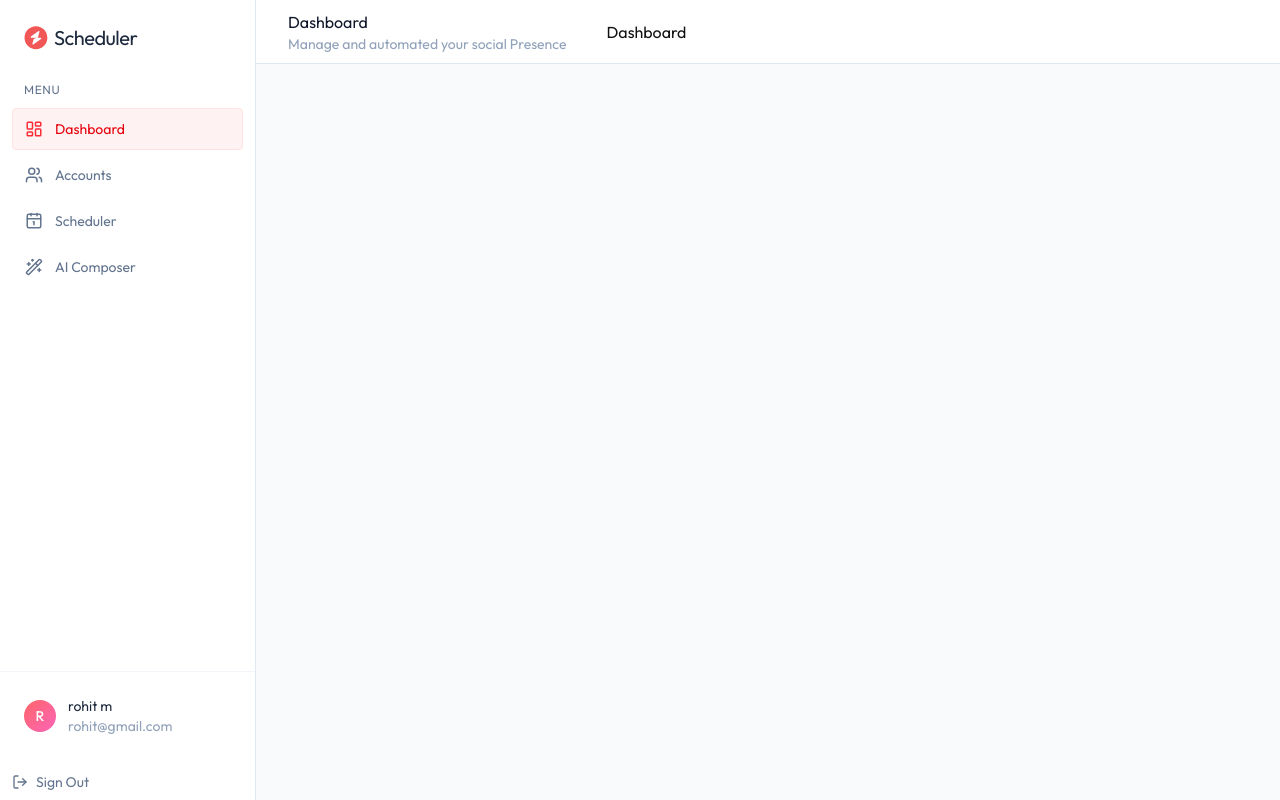
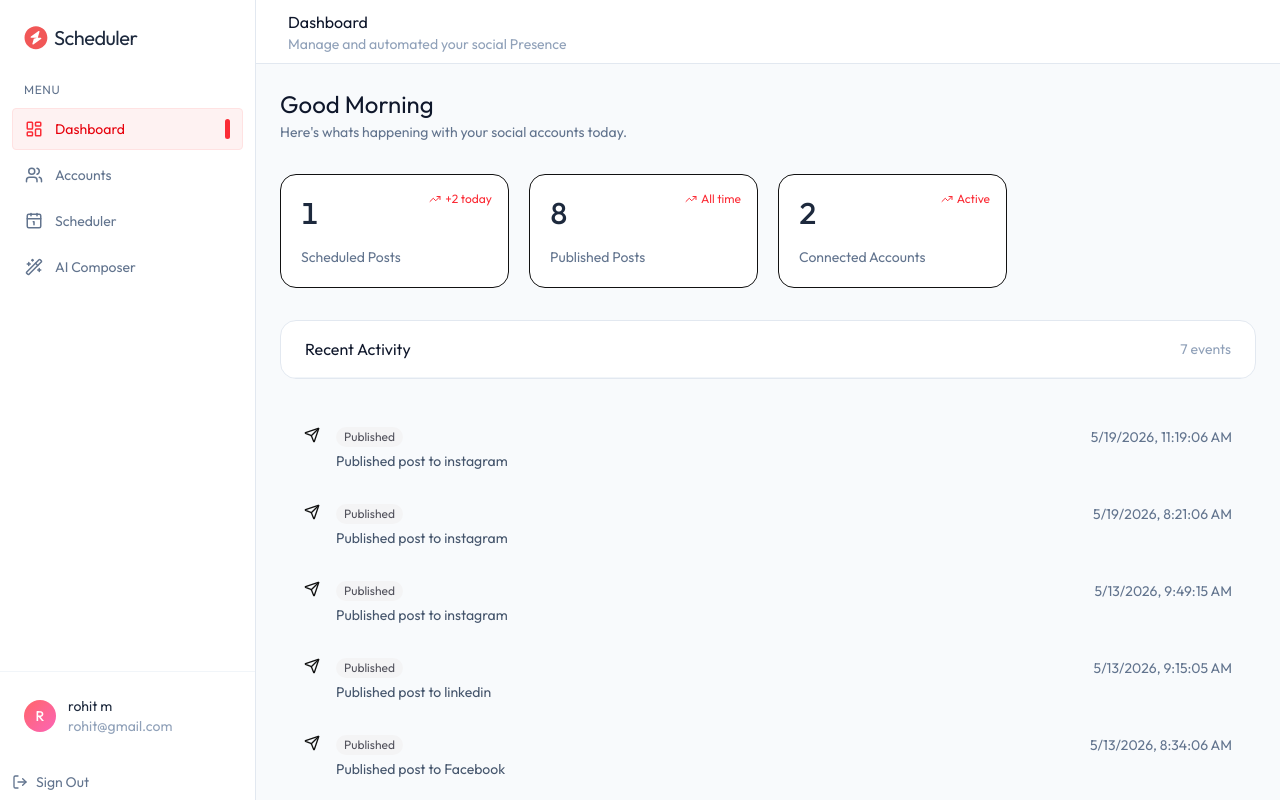
Before and after one commit to RohitMathur747/Social-Scheduler, a React (Vite) app in the folder client/: page /dashboard in a window 1280 px wide. Built offline with nearby package versions, Linux system fonts and the light colour scheme.

Commit message:
Pending Task - Dashboard page and Accounts Page is Done!!!

```diff
--- /dev/null
+++ b/client/src/components/AccountList.tsx
@@ -0,0 +1,87 @@
+import {
+  AlertCircleIcon,
+  CheckCircleIcon,
+  PlusIcon,
+  UnplugIcon,
+} from "lucide-react";
+import { PLATFORMS } from "../assets/assets";
+
+interface AccountListProps {
+  accounts: any[];
+  onDisconnect: (accountId: string) => Promise<void>;
+}
+
+const AccountList = ({ accounts, onDisconnect }: AccountListProps) => {
+  const handleDisconnect = async (accountId: string) => {
+    const confirm = window.confirm("Re you sure to Disconnect this Account ?");
+    if (!confirm) return;
+    await onDisconnect(accountId);
+  };
+
+  if (accounts.length === 0) {
+    return (
+      <div className="bg-white rounded-2xl border-2 border-dashed border-slate-200 flex flex-col items-center justify-center py-20 px-6">
+        <div className="size-14 bg-slate-50 rounded-2xl flex items-center justify-center mb-4 border border-slate-100">
+          <PlusIcon className="size-6 text-slate-500 opacity-50" />
+        </div>
+        <p className="text-slate-700 text-lg">No accounts connected</p>
+        <p className="text-sm text-slate-400 mt-1 max-w-xs text-center">
+          Connect your first social platform to start scheduling and automating
+          your content.
+        </p>
+      </div>
+    );
+  }
+
+  return (
+    <>
+      <div className="grid grid-cols-1 sm:grid-cols-2 gap-4">
+        {accounts.map((account, index) => {
+          const meta = PLATFORMS.find((p) => p.id === account.platform);
+          if (!meta) return null;
+
+          return (
+            <div
+              key={index}
+              className="group bg-white border border-slate-200 rounded-2xl p-5 flex items-center gap-4 hover:border-slate-300 transition-all"
+            >
+              <div className="size-12 bg-slate-50 rounded-xl flex items-center justify-center shrink-0">
+                <meta.icon className="size-6 text-slate-500" />
+              </div>
+              <div>
+                <div className="text-slate-900 truncate">{account.handle}</div>
+                <div className="text-sm text-slate-500 mt-0.5">{meta.name}</div>
+                <div className="flex items-center gap-1.5 shrink-0">
+                  {account.status === "connected" ? (
+                    <>
+                      <CheckCircleIcon className="size-4 text-emerald-500" />
+                      <span className="text-xs text-emerald-600">
+                        Connected
+                      </span>
+                    </>
+                  ) : (
+                    <>
+                      <AlertCircleIcon className="size-4 text-amber-500" />
+                      <span className="text-xs text-amber-600">
+                        Disconnected
+                      </span>
+                    </>
+                  )}
+                </div>
+                <button
+                  onClick={() => handleDisconnect(account._id)}
+                  title="Disconnect Account"
+                  className="ml-2 p-1.5 rounded-lg text-slate-300 group-hover:text-red-500 transition-all"
+                >
+                  <UnplugIcon className="size-4" />
+                </button>
+              </div>
+            </div>
+          );
+        })}
+      </div>
+    </>
+  );
+};
+
+export default AccountList;
--- a/client/src/components/Layout.tsx
+++ b/client/src/components/Layout.tsx
@@ -42,11 +42,10 @@ const Layout = () => {
               Manage and automated your social Presence
             </p>
           </div>
-
-          <main className="flex-1 p-6">
-            <Outlet />
-          </main>
         </header>
+        <main className="flex-1 overflow-y-auto p-6">
+          <Outlet />
+        </main>
       </div>
     </div>
   );
--- a/client/src/components/Sidebar.tsx
+++ b/client/src/components/Sidebar.tsx
@@ -74,7 +74,7 @@ const Sidebar = ({
               />
               {item.name}
               {isActive && (
-                <span classNme="ml-auto w-[5px] h-5 rounded-full bg-red-500"></span>
+                <span className="ml-auto w-[5px] h-5 rounded-full bg-red-500"></span>
               )}
             </NavLink>
           );
--- a/client/src/pages/Account.tsx
+++ b/client/src/pages/Account.tsx
@@ -1,9 +1,56 @@
-import React from "react";
+import { PlusIcon } from "lucide-react";
+import { useEffect, useState } from "react";
+import { dummyAccountsData, PLATFORMS } from "../assets/assets";
+import AccountList from "../components/AccountList";
 
 const Account = () => {
+  const [accounts, setAccounts] = useState<any[]>([]);
+  const [connecting, setConnecting] = useState<string | null>(null);
+  const [showPlatformPicker, setShowPaltformPicker] = useState(false);
+
+  const fetchAccounts = async (
+    isSync = false,
+    platform?: string | null,
+    successMsg?: string,
+  ) => {
+    setAccounts(dummyAccountsData);
+    console.log(isSync, platform, successMsg);
+  };
+
+  useEffect(() => {
+    fetchAccounts();
+  }, []);
+
+  const handleDisconnect = async (accountId: string) => {
+    setAccounts(accounts.filter((a) => a.id !== accountId));
+  };
+
+  const connectedIds = accounts.map((a) => a.platform);
+
   return (
-    <div>
-      <div>Account Page</div>
+    <div className="space-y-8 max-w-4xl">
+      {/* Header */}
+      <div>
+        <div className="ml-2 mb-4">
+          <h2 className="text-slate-900 text-lg">Connected Accounts</h2>
+          <p className="text-slate-700 text-lg">
+            {accounts.length} of {PLATFORMS.length} platforms connected
+          </p>
+        </div>
+        <button
+          onClick={() => setShowPaltformPicker(true)}
+          className="flex items-center gap-2 px-5  py-2.5
+           bg-red-500 hover:bg-red-600 text-white rounded-full font-medium
+           transition-all sw:w-auto justify-center w-full"
+        >
+          <PlusIcon className="size-4" /> Connect Accounts
+        </button>
+      </div>
+
+      {/* Platform Picker Modal */}
+
+      {/* Connected accounts List */}
+      <AccountList accounts={accounts} onDisconnect={handleDisconnect} />
     </div>
   );
 };
--- a/client/src/pages/Dashboard.tsx
+++ b/client/src/pages/Dashboard.tsx
@@ -1,9 +1,149 @@
-import React from "react";
+import {
+  ActivityIcon,
+  CheckCircleIcon,
+  Clock1Icon,
+  SendIcon,
+  Share2Icon,
+  TrendingUp,
+  TrendingUpIcon,
+} from "lucide-react";
+import React, { useEffect, useState } from "react";
+import {
+  dummyAccountsData,
+  dummyActivityData,
+  dummyPostsData,
+} from "../assets/assets";
 
 const Dashboard = () => {
+  const [stats, setStats] = useState({
+    scheduled: 0,
+    published: 0,
+    connectedAccounts: 0,
+  });
+  const [activities, setActivities] = useState<any[]>([]);
+
+  useEffect(() => {
+    const fetchDashboardData = async () => {
+      try {
+        const [postsRes, accountsRes, activityRes] = [
+          { data: dummyPostsData },
+          { data: dummyAccountsData },
+          { data: dummyActivityData },
+        ];
+        const posts = postsRes.data;
+        setStats({
+          scheduled: posts.filter((p: any) => p.status === "scheduled").length,
+          published: posts.filter((p: any) => p.status === "published").length,
+          connectedAccounts: accountsRes.data.filter(
+            (a: any) => a.status === "connected",
+          ).length,
+        });
+        setActivities(activityRes.data);
+      } catch (error: any) {
+        console.error("Error fetching dashboard data", error);
+      }
+    };
+    fetchDashboardData();
+  }, []);
+
+  const statsCards = [
+    {
+      label: "Scheduled Posts",
+      value: stats.scheduled,
+      icon: Clock1Icon,
+      trend: "+2 today",
+    },
+    {
+      label: "Published Posts",
+      value: stats.published,
+      icon: CheckCircleIcon,
+      trend: "All time",
+    },
+    {
+      label: "Connected Accounts",
+      value: stats.connectedAccounts,
+      icon: Share2Icon,
+      trend: "Active",
+    },
+  ];
+
   return (
-    <div>
-      <div>Dashboard</div>
+    <div className="space-y-8">
+      {/* welcome */}
+      <div>
+        <h2 className="text-2xl text-slate-900">Good Morning</h2>
+        <p className="text-slate-500 text-sm mt-0.5">
+          Here's whats happening with your social accounts today.
+        </p>
+      </div>
+
+      {/* Stat cards */}
+      <div className="grid grid-cols-1 md:grid-cols-2 lg:grid-cols-4 gap-5">
+        {statsCards.map((card) => (
+          <div
+            key={card.label}
+            className="bg-white hover:bg-red-50 relative border border-slate\
+          rounded-2xl p-5 hover:border-red-200 transition-all"
+          >
+            <div className="flex items-center justify-between mb-4">
+              <div className="text-3xl font-medium text-slate-800 tabular-nums">
+                {card.value}
+              </div>
+              <div className="text-xs absolute right-4 top-4 text-red-500 flex items-center gap-1">
+                <TrendingUpIcon className="size-3" />
+                {card.trend}
+              </div>
+            </div>
+            <p className="text-sm text-slate-500 mt-1">{card.label}</p>
+          </div>
+        ))}
+      </div>
+
+      {/* Activity Feeds */}
+      <div className="bg-white rounded-2xl border border-slate-200 overflow-hidden">
+        <div className="flex items-center justify-between px-6 py-4 border-b border-slate-100">
+          <h2 className="text-slate-900">Recent Activity</h2>
+          <span className="text-sm text-slate-400">
+            {activities.length} events
+          </span>
+        </div>
+      </div>
+
+      {activities.length === 0 ? (
+        <div className="flex flex-col items-center justify-center py-16 px-6">
+          <div className="size-12 bg-slate-100 rounded-xl flex items-center justify-center mb-3">
+            <ActivityIcon className="size-6 text-slate-400" />
+          </div>
+          <p className="text-slate-500">No Activity yet</p>
+          <p className="text-slate-400 text-sm mt-1">
+            Connect account and Schedule posts to see events here.
+          </p>
+        </div>
+      ) : (
+        <div className="divide-y divide-slate-50">
+          {activities.map((activity) => (
+            <div
+              key={activity._id}
+              className="flex items-start gap-4 px-6 py-4 hover:bg-slate-50/50"
+            >
+              <div>
+                <SendIcon className="size-4" />
+              </div>
+              <div className="flex-1 min-w-0">
+                <div className="flex items-center justify-between gap-2 mb-1">
+                  <span className="text-xs px-2 py-0.5 rounded-full bg-zinc-100 text-zinc-600">
+                    Published
+                  </span>
+                  <span className="text-sm text-slate-500">
+                    {new Date(activity.createdAt).toLocaleString()}
+                  </span>
+                </div>
+                <p className="text-sm text-slate-600">{activity.description}</p>
+              </div>
+            </div>
+          ))}
+        </div>
+      )}
     </div>
   );
 };
```
